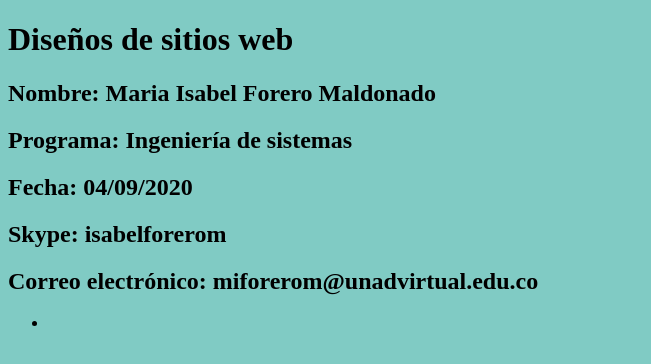
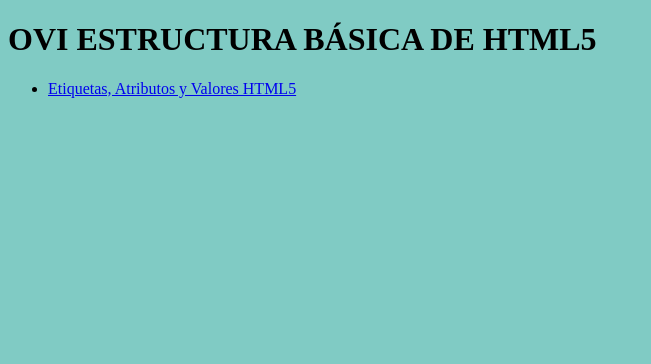
Before and after one commit to isa172001/DSW-MariaForero, a plain HTML site: page index.html in a window 1280 px wide. Shown: the whole page, without its empty margins (0-651 px from the left). Drawn offline with Linux system fonts and the light colour scheme.

Commit message:
Update index.html
Actualización ingresar vinvulo planing.html

```diff
--- a/index.html
+++ b/index.html
@@ -6,18 +6,14 @@
     <title>Document</title>
 </head>
 <body bgcolor=#80CBC4></body>
-<h1>Diseños de sitios web</h1>
-    <h2>Nombre: Maria Isabel Forero Maldonado</h2>
-    <h2>Programa: Ingeniería de sistemas</h2>
-    <h2>Fecha: 04/09/2020</h2>
-    <h2>Skype: isabelforerom</h2>
-    <h2>Correo electrónico: miforerom@unadvirtual.edu.co</h2>
+<h1>OVI ESTRUCTURA BÁSICA DE HTML5</h1>
+
 
     <nav>
         <ul>
             <li>
-                <a href="planing.html"></a>
-            </li>
+                <a href="planing.html">Etiquetas, Atributos y Valores HTML5</li></a>
+
 
         </ul>
     </nav>
```
